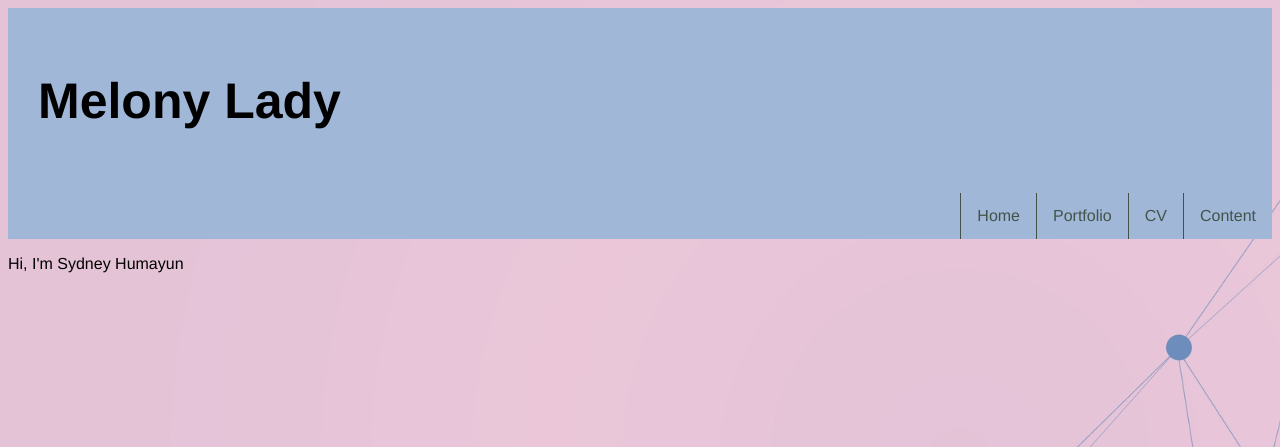
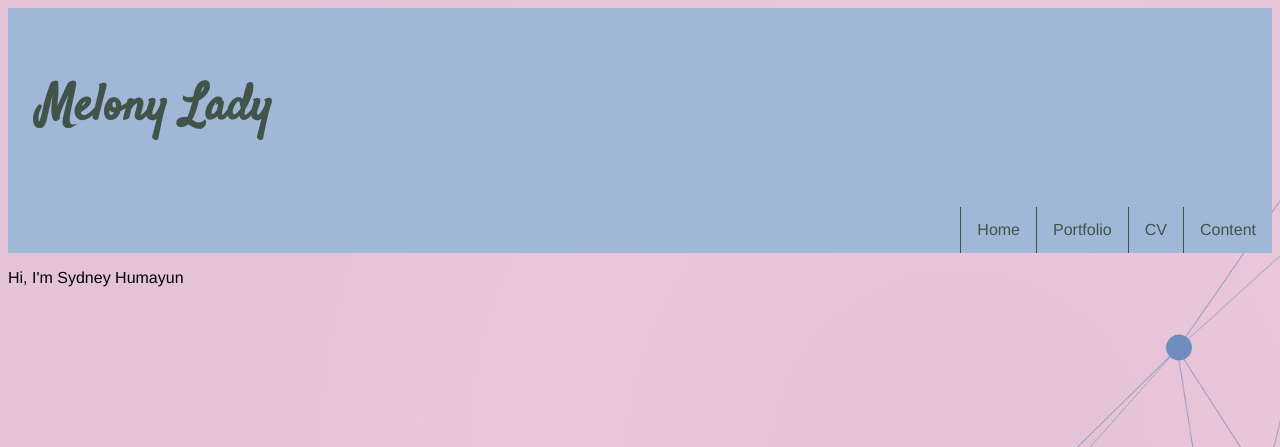
Before and after one commit to MelonyLady/MelonyLady.github.io, a PHP site: page / in a window 1280 px wide. Shown: the top 447 px of the page. Run offline with PHP 8.4, Linux system fonts and the light colour scheme.

Commit message:
imported special font from google fonts

```diff
--- a/index.html
+++ b/index.html
@@ -5,7 +5,7 @@
     <meta http-equiv="X-UA-Compatible" content="IE=edge">
     <meta name="viewport" content="width=device-width, initial-scale=1.0">
     <title>MelonyLady: Sydney Humayun</title>
-<link rel="stylesheet" href="style.css">
+    <link rel="stylesheet" href="style.css">
 </head>
     <body>
 
--- a/style.css
+++ b/style.css
@@ -1,3 +1,5 @@
+@import url('https://fonts.googleapis.com/css2?family=Satisfy&display=swap');
+
 :root {
     --pink: #e9c6d8;
     --white: #FFFFFF;
@@ -13,10 +15,12 @@
     background-color: var(--purple);
     text-align: left;
     padding: 30px;
-
+    color: var(--dGreen);
 }
 .header h1{
     font-size: 50px;
+    font-family: satisfy;
+
 }
 
 body {
```
